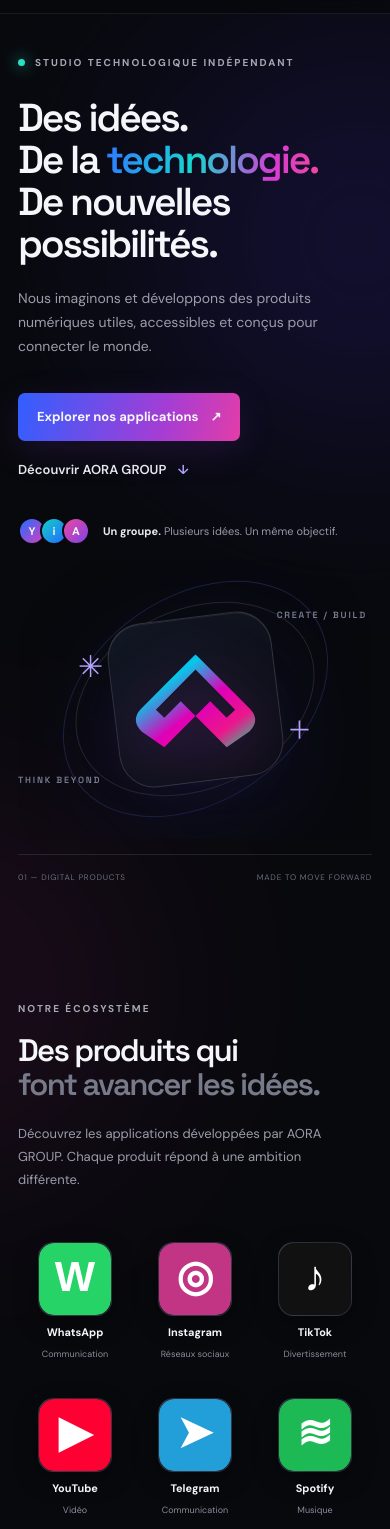
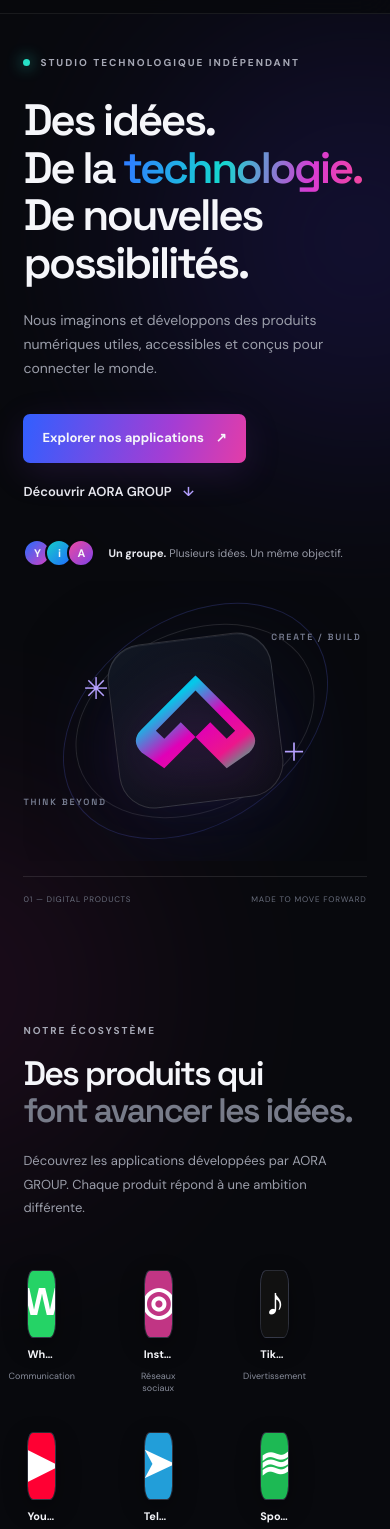
Before and after one commit to Aora-group-entreprise/Aora-Group, a plain HTML site: page index.html in a window 390 px wide. Shown: the part 50-1579 px from the top of the page. Drawn offline with Linux system fonts and the light colour scheme; no server answers.

Commit message:
Add explicit CSS fallbacks for legacy browsers and narrow screens

```diff
--- a/styles.css
+++ b/styles.css
@@ -115,3 +115,41 @@ html{scroll-padding-top:72px}
 @media(prefers-reduced-motion:reduce){
 *,*::before,*::after{scroll-behavior:auto!important;animation-duration:.01ms!important;animation-iteration-count:1!important;transition-duration:.01ms!important}
 }
+
+/* Explicit value fallbacks for browsers without clamp(), min(), max() or CSS Grid */
+.hero h1{font-size:64px}
+.section-heading h2,.manifesto h2{font-size:48px}
+.closing h2{font-size:52px}
+.tile-icon{width:90px;height:90px}
+.section-wrap{width:88%;max-width:1180px}
+.app-grid{display:flex;flex-wrap:wrap}
+.app-tile{width:33.333%;max-width:33.333%}
+.hero{display:flex;flex-wrap:wrap}
+.hero-copy{width:52%}
+.hero-art{width:48%}
+.manifesto{display:flex;flex-wrap:wrap}
+.manifesto-mark{width:35%}
+.manifesto-copy{width:55%}
+@supports (display:grid){
+.app-grid{display:grid}
+.hero{display:grid}
+.manifesto{display:grid}
+.hero-copy,.hero-art,.manifesto-mark,.manifesto-copy{width:auto}
+}
+@media(max-width:800px){
+.hero-copy,.hero-art{width:100%}
+.manifesto-mark,.manifesto-copy{width:100%}
+.hero h1{font-size:54px}
+.section-heading h2,.manifesto h2{font-size:40px}
+}
+@media(max-width:600px){
+.hero h1{font-size:44px}
+.section-heading h2,.manifesto h2{font-size:34px}
+.closing h2{font-size:38px}
+.tile-icon{width:68px;height:68px}
+.app-tile{width:33.333%;max-width:33.333%}
+}
+@media(max-width:360px){
+.hero h1{font-size:35px}
+.tile-icon{width:58px;height:58px}
+}
```
